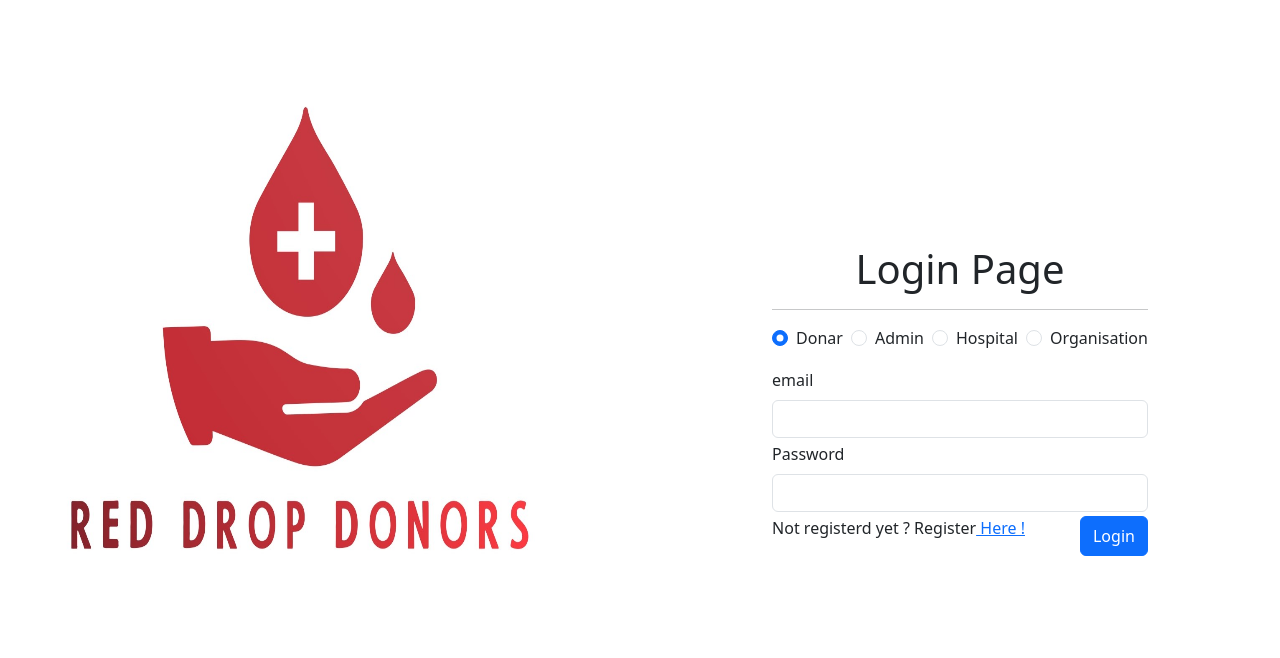
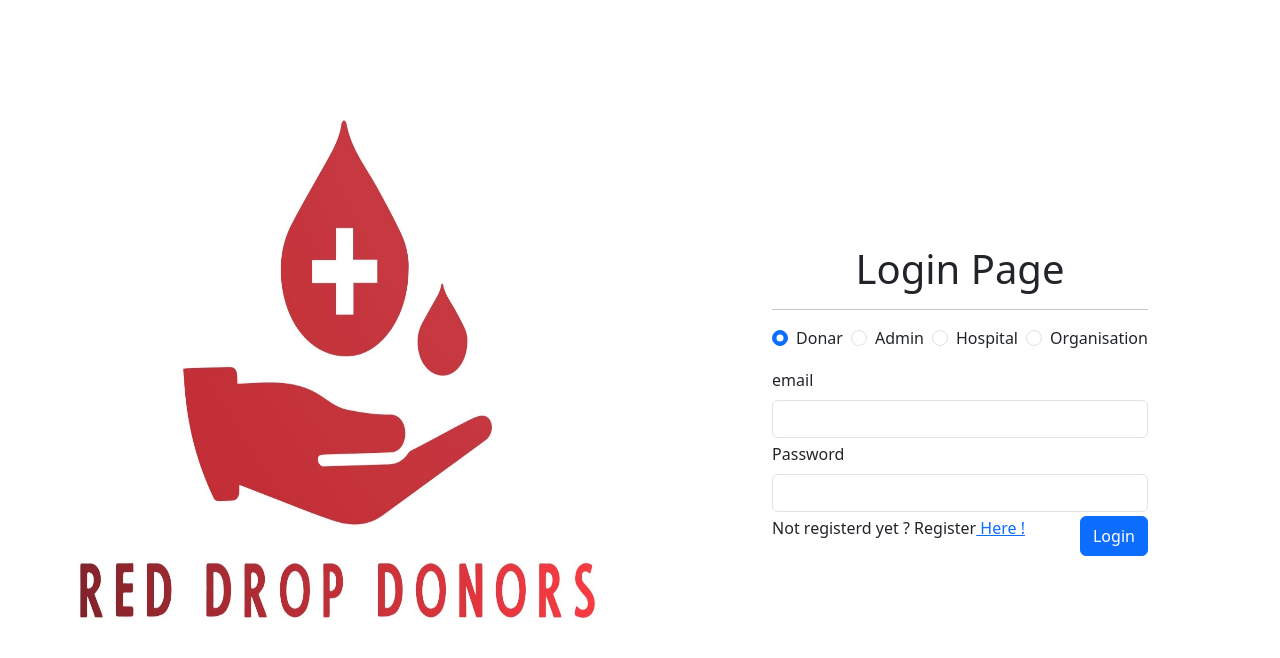
Before and after one commit to ali-0507/Blood-Bank-Management-System, a React (Create React App) app in the folder client/: page /login in a window 1280 px wide. Shown: the top 658 px of the page. Built offline with nearby package versions, Linux system fonts and the light colour scheme.

Commit message:
UPDATED ORGANISATION

```diff
--- a/client/src/index.css
+++ b/client/src/index.css
@@ -10,8 +10,8 @@
 =========== */
 
 .form-banner img {
-  height: 80%;
-  width: 80%;
+  height: 90%;
+  width: 90%;
 }
 
 .form-container {
```
